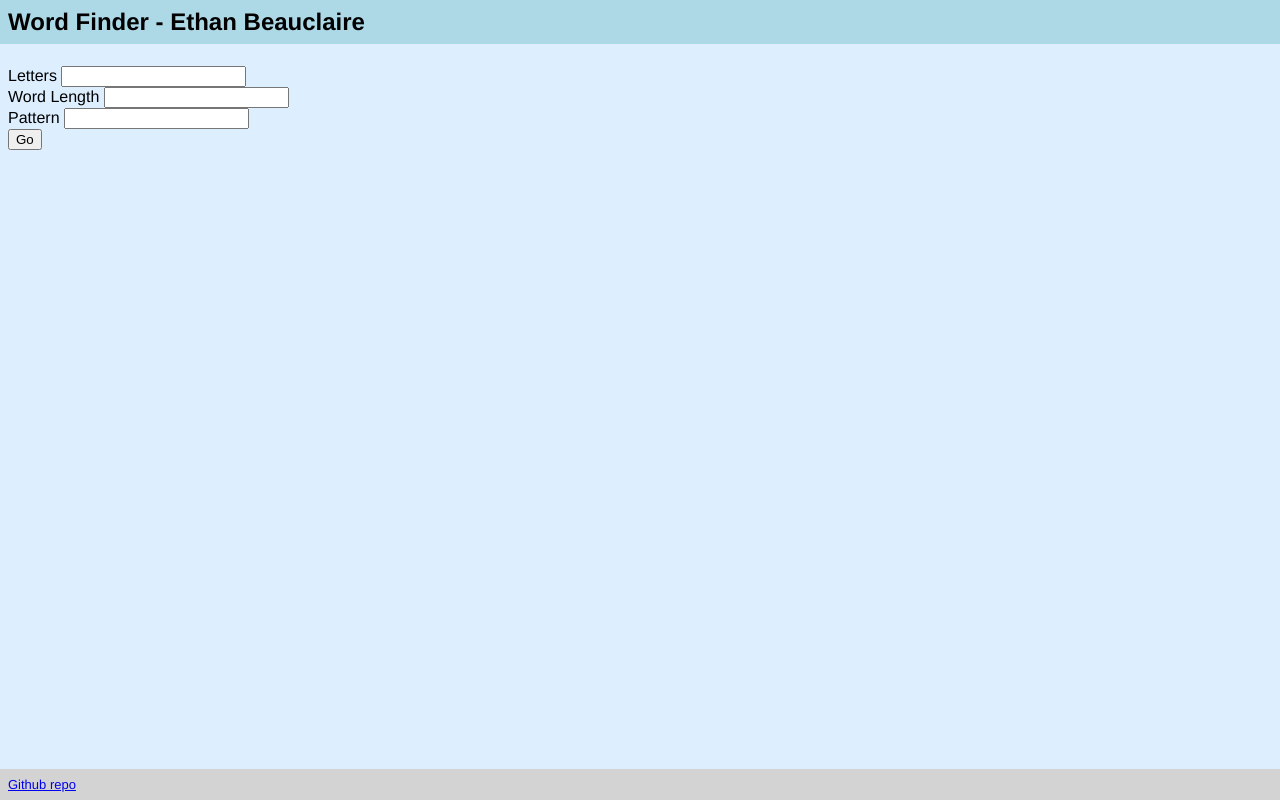
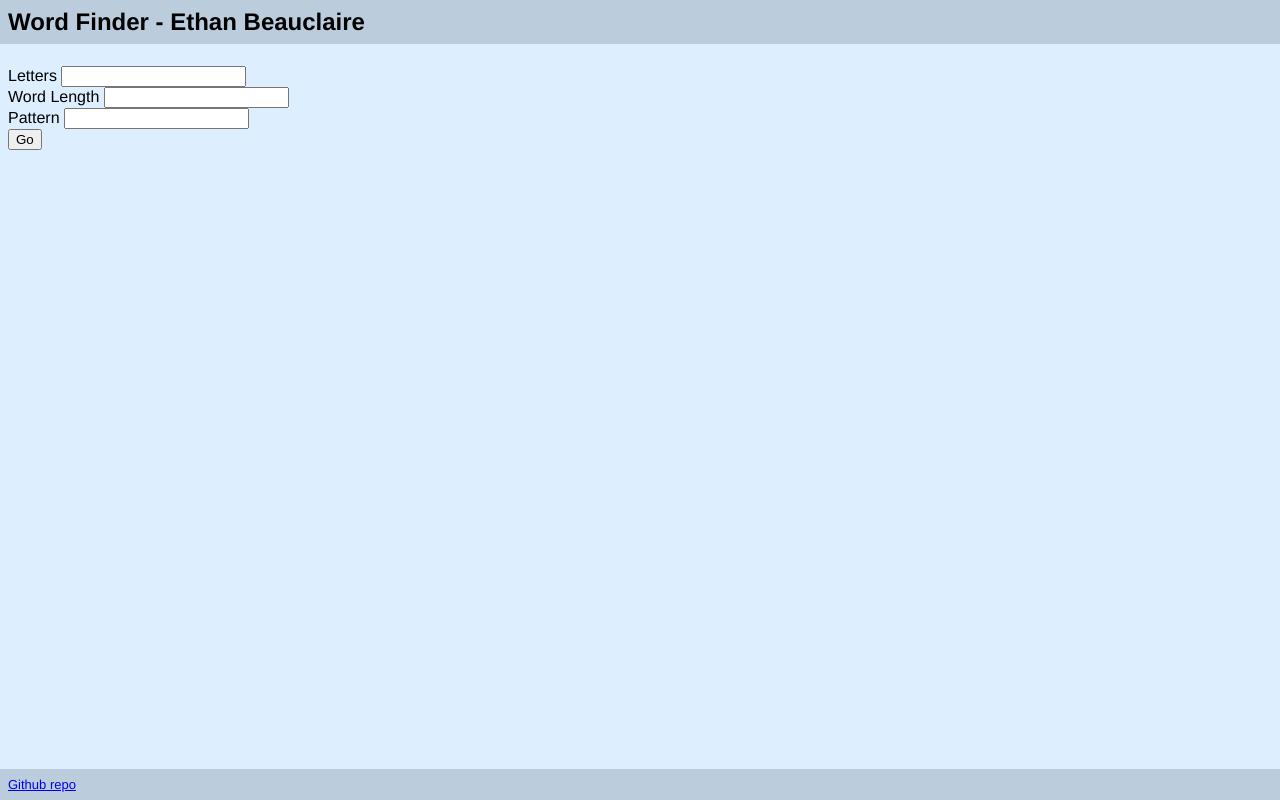
Before and after one commit to beauc040/wordlist, a Flask app: page / in a window 1280 px wide. Run offline with Flask 2, Linux system fonts and the light colour scheme; some libraries are stand-ins or nearby versions.

Commit message:
Updated colors

```diff
--- a/static/wordstyle.css
+++ b/static/wordstyle.css
@@ -49,7 +49,7 @@ footer {
     position: fixed;
     bottom: 0px;
     width: 100%;
-    background-color: lightgray;
+    background-color: #bbccdd;
     padding: 8px;
     box-sizing: border-box;
     z-index: 9999999
@@ -59,7 +59,7 @@ nav {
     position: fixed;
     top: 0px !important;
     width: 100%;
-    background-color: lightblue;
+    background-color: #bbccdd;
     margin-top: 0px;
     padding: 8px;
     z-index: 9999999
```
